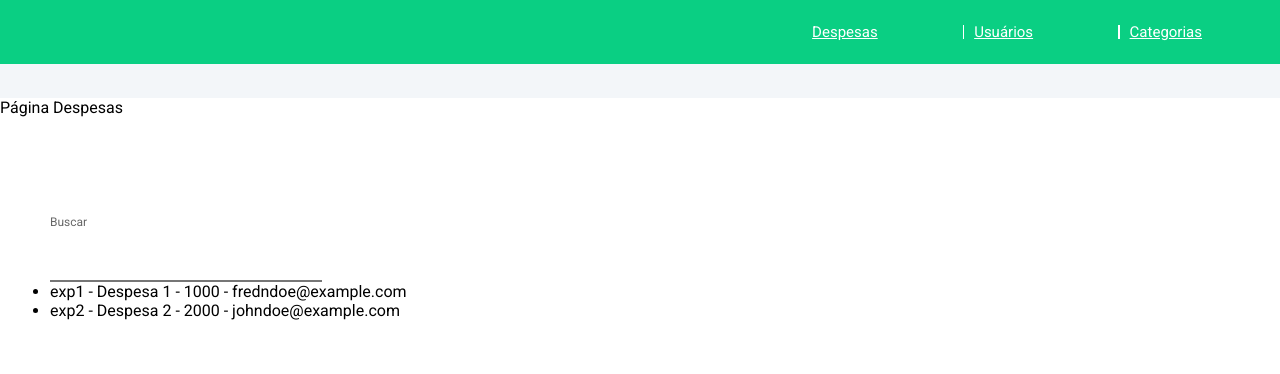
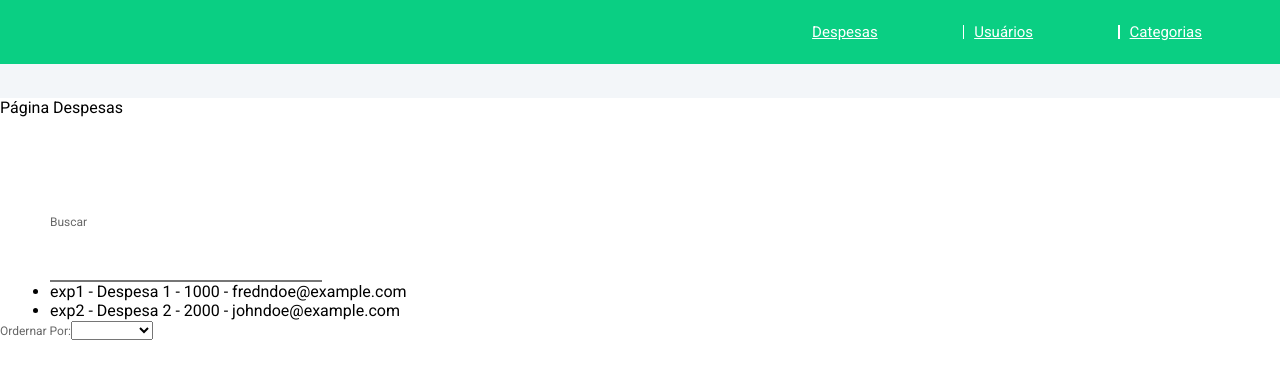
Before and after one commit to geovanaframil/expenseSystem, a React (Vite) app: page / in a window 1280 px wide. Shown: the top 374 px of the page. Built offline with nearby package versions, Linux system fonts and the light colour scheme.

Commit message:
Campo select Ordernar Por

```diff
--- a/src/App.jsx
+++ b/src/App.jsx
@@ -3,6 +3,7 @@ import Header from './components/Header';
 import { Router } from './router';
 import Summary from './components/Summary';
 import Search from './components/Filters/Search';
+import OrderBy from './components/Filters/OrderBy';
 
 function App() {
     return (
@@ -11,6 +12,7 @@ function App() {
             <Breadcrumb/>
             <Router />
             <Search />
+            <OrderBy />
         </div>
     );
 }
--- /dev/null
+++ b/src/components/Filters/OrderBy.jsx
@@ -0,0 +1,18 @@
+import styles from "./Filters.module.css";
+
+function OrderBy(a, b) {
+  return (
+    <div className={styles.orderBy}>
+      <label>Ordernar Por:</label>
+      <select name="fieldOrder">
+        <option></option>
+        <option value="id">Id</option>
+        <option value="user">Usuário</option>
+        <option value="expenses">Despesas</option>
+        <option value="status">Status</option>
+      </select>
+    </div>
+  );
+}
+
+export default OrderBy
```
